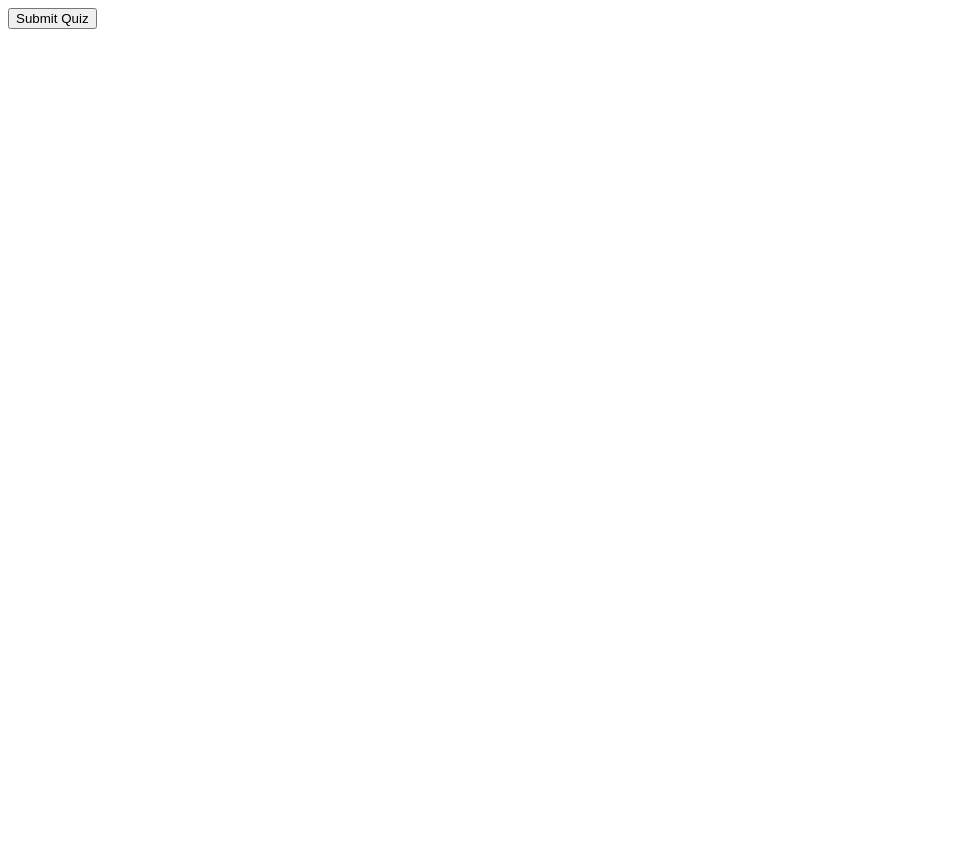
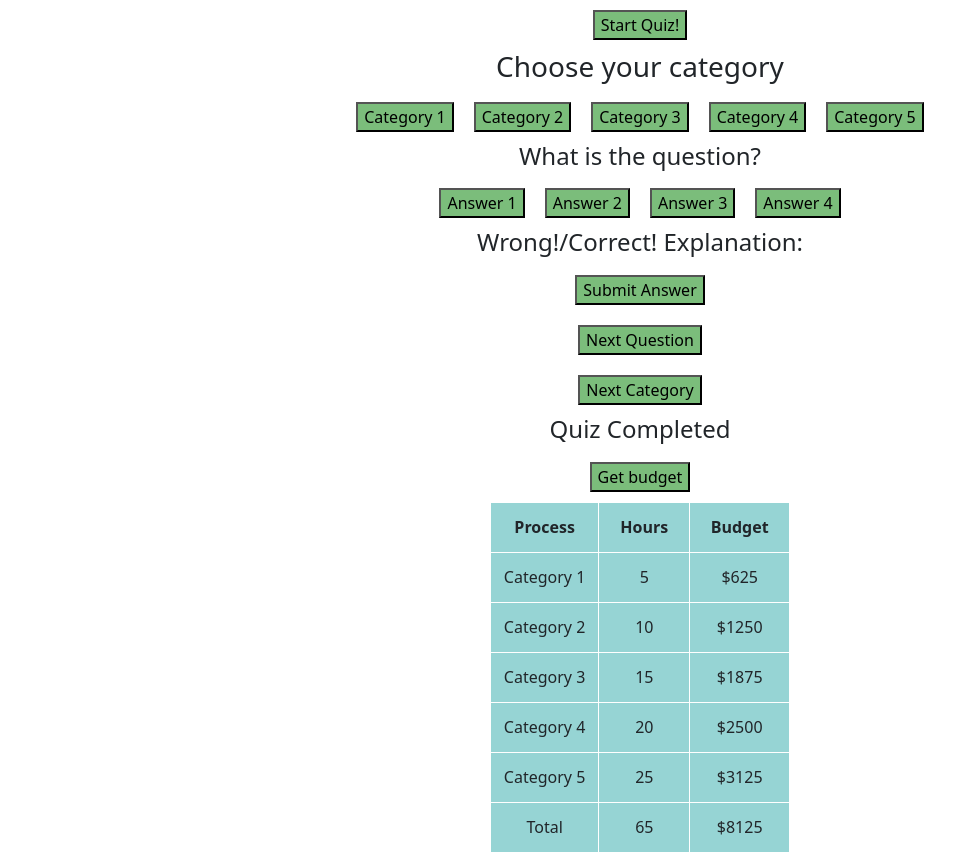
Before and after one commit to umeshroka/Quiz-Game, a website built with Vite: page index.html in a window 1280 px wide. Shown: the whole page, without its empty margins (0-979 px from the left). Before the commit the page ends 800 px from the top, so only its background shows below. Built offline with nearby package versions, Linux system fonts and the light colour scheme.

Commit message:
docs: update html, readme, style

```diff
--- a/index.html
+++ b/index.html
@@ -4,12 +4,83 @@
     <meta charset="UTF-8" />
     <link rel="icon" type="image/svg+xml" href="/vite.svg" />
     <meta name="viewport" content="width=device-width, initial-scale=1.0" />
-    <title>Vite App</title>
+    <title>Quiz Game</title>
     <script type="module" src="/main.js"></script>
+    <link href="https://cdn.jsdelivr.net/npm/bootstrap@5.3.3/dist/css/bootstrap.min.css" rel="stylesheet" integrity="sha384-QWTKZyjpPEjISv5WaRU9OFeRpok6YctnYmDr5pNlyT2bRjXh0JMhjY6hW+ALEwIH" crossorigin="anonymous">
+    <link rel="stylesheet" href="./style.css" />
   </head>
   <body>
-    <div id="quiz"></div>
-    <button id="submit">Submit Quiz</button>
-    <div id="results"></div>
+    <button id="start">Start Quiz!</button>
+
+    <h3 id="choose">Choose your category</h3>
+
+    <section>
+      <button id="cat1" class="categories">Category 1</button>
+      <button id="cat2" class="categories">Category 2</button>
+      <button id="cat3" class="categories">Category 3</button>
+      <button id="cat4" class="categories">Category 4</button>
+      <button id="cat5" class="categories">Category 5</button>
+    </section>
+
+    <h4 id="question">What is the question?</h4>
+
+    <div id="choices">
+      <button id="answer1" class="answers">Answer 1</button>
+      <button id="answer2" class="answers">Answer 2</button>
+      <button id="answer3" class="answers">Answer 3</button>
+      <button id="answer4" class="answers">Answer 4</button>
+    </div>
+
+    <h4 id="results">Wrong!/Correct! Explanation:</h4>
+
+    <button id="submit">Submit Answer</button>
+
+    <button id="nextQuestion">Next Question</button>
+
+    <button id="nextCategory">Next Category</button>
+
+    <h4 id="completed">Quiz Completed</h4>
+
+    <button id="budget">Get budget</button>
+
+    <table id="table">
+      <tr>
+        <th>Process</th>
+        <th>Hours</th>
+        <th>Budget</th>
+      </tr>
+      <tr>
+        <td>Category 1</td>
+        <td>5</td>
+        <td>$625</td>
+      </tr>
+      <tr>
+        <td>Category 2</td>
+        <td>10</td>
+        <td>$1250</td>
+      </tr>
+      <tr>
+        <td>Category 3</td>
+        <td>15</td>
+        <td>$1875</td>
+      </tr>
+      <tr>
+        <td>Category 4</td>
+        <td>20</td>
+        <td>$2500</td>
+      </tr>
+      <tr>
+        <td>Category 5</td>
+        <td>25</td>
+        <td>$3125</td>
+      </tr>
+      <tr>
+        <td>Total</td>
+        <td>65</td>
+        <td>$8125</td>
+      </tr>
+    </table>
+
+
   </body>
 </html>
--- a/main.js
+++ b/main.js
@@ -1,33 +1,50 @@
 /*-------------------------------- Constants --------------------------------*/
+
+const myCategories = [
+  {
+    category: "Accounting",
+    score: 0
+  },
+  {
+    category: "Purchase",
+    score: 0
+  },
+  {
+    category: "Inventory",
+    score: 0
+  },
+  {
+    category: "Manufacturing",
+    score: 0
+  },
+  {
+    category: "Sales",
+    score: 0
+  }
+];
 
 const myQuestions = [
   {
     question: "Question 1?",
-    answers: {
-      a: "a",
-      b: "b",
-      c: "c"
-    },
-    correctAnswer: "c"
+    answers: {1: "a", 2: "b", 3: "c", 4: "d"},
+    correctAnswer: "c",
+    category: "Accounting",
+    explanation: "xyz"
   },
   {
     question: "Question 2?",
-    answers: {
-      a: "d",
-      b: "e",
-      c: "f"
-    },
-    correctAnswer: "d"
+    answers: {1: "e", 2: "f", 3: "g", 4: "h"},
+    correctAnswer: "f",
+    category: "Accounting",
+    explanation: "xyz"
+
   },
   {
     question: "Question 3?",
-    answers: {
-      a: "g",
-      b: "h",
-      c: "i",
-      d: "j"
-    },
-    correctAnswer: "i"
+    answers: {1: "i", 2: "j", 3: "k", 4: "l"},
+    correctAnswer: "l",
+    category: "Accounting",
+    explanation: "xyz"
   }
 ];
 
--- /dev/null
+++ b/style.css
@@ -0,0 +1,40 @@
+
+
+body {
+  margin: 0;
+  display: flex;
+  flex-direction: column;
+  justify-content: center;
+  align-items: center;
+  min-height: 50vh;
+}
+
+section {
+  display: flex;
+  flex-wrap: wrap;
+
+}
+
+#choices {
+  display: flex;
+  flex-direction: row;
+}
+
+button{
+  margin: 10px;
+  background-color: rgb(123, 189, 123);
+
+}
+
+table, th, td {
+  border: 1px solid white;
+  border-collapse: collapse;
+  text-align: center;
+  width: 300px;
+  height: 50px;
+
+}
+
+th, td {
+  background-color: #96D4D4;
+}
```
Also changed, not shown: assets/Wireframe.jpg (added), readme.md.
